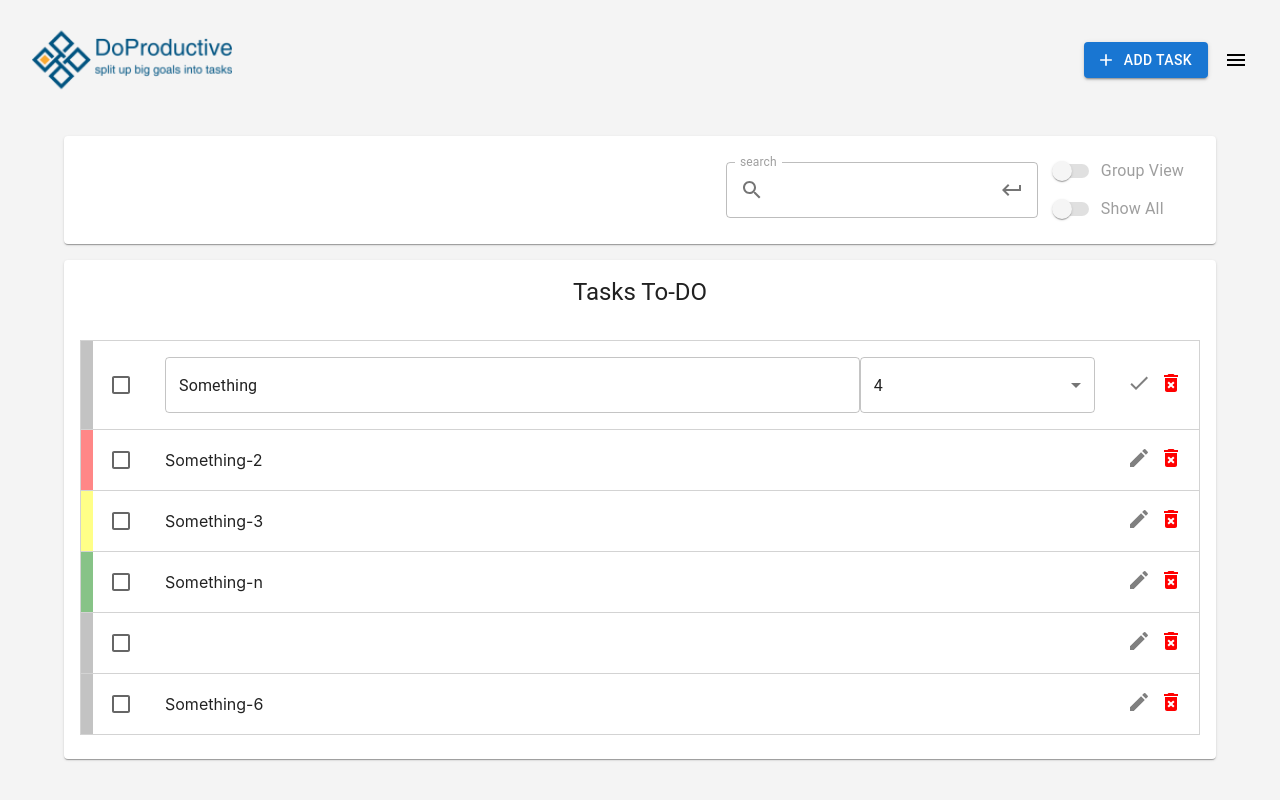
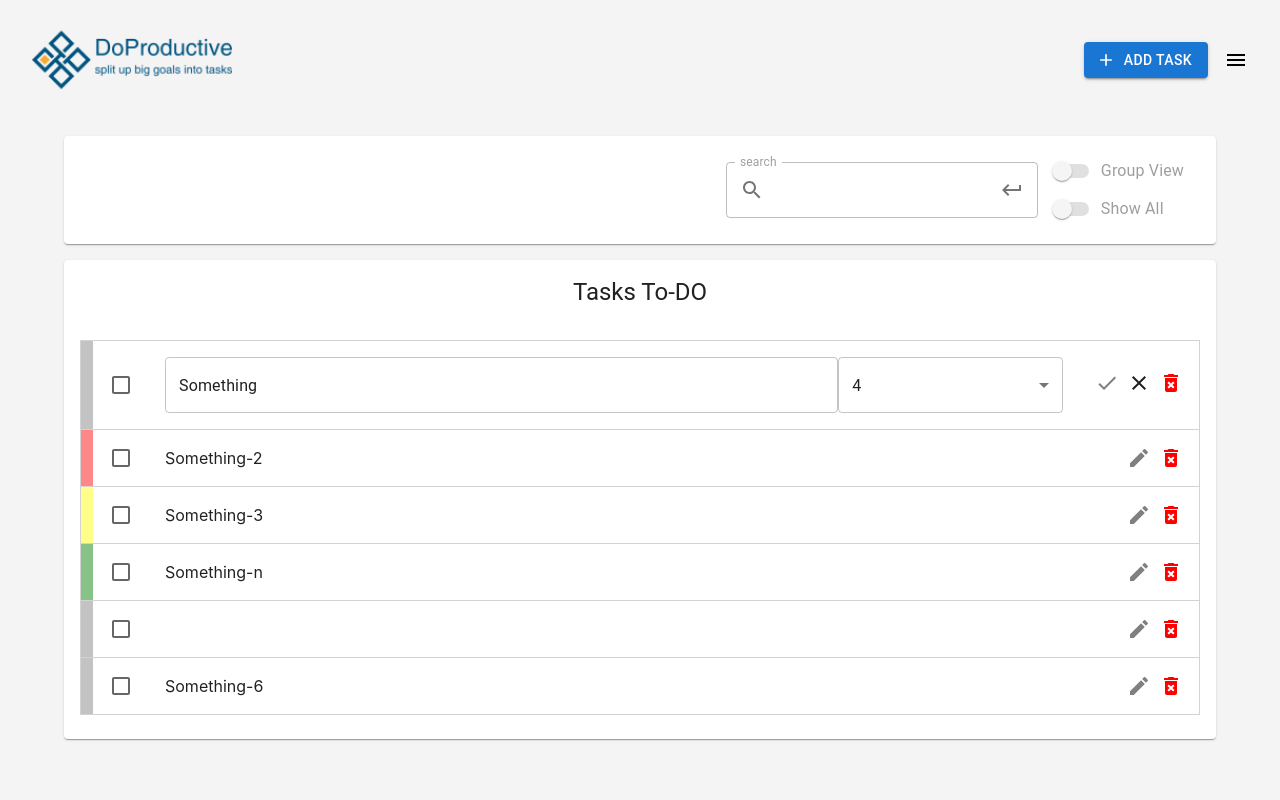
Before and after one commit to ArjunMamidi2698/do-productive, a React (Create React App) app: page / in a window 1280 px wide. Both pictures are taken after a click on the icon 1139 px from the left and 369 px from the top of the page. Built offline with nearby package versions, Linux system fonts and the light colour scheme.

Commit message:
small css changes, cancel edit action

```diff
--- a/src/components/tasks/TaskRow.css
+++ b/src/components/tasks/TaskRow.css
@@ -1,5 +1,8 @@
 .task-row {
 	display: flex;
+}
+.task-row:hover {
+	background: #0000ff08;
 }
 .task-row > *:not(:first-child) {
 	/* first-child is priority */
--- a/src/components/tasks/TaskRow.js
+++ b/src/components/tasks/TaskRow.js
@@ -26,6 +26,12 @@ const TaskRow = (props) => {
 			setPriorityLevel(newPriority);
 		}
 	};
+	const cancelEditTaskRow = () => {
+		setEditView(false);
+		// reset
+		setNewTitle(taskTitle);
+		setNewPriority(priorityLevel);
+	};
 	//// new items
 	const [newTitle, setNewTitle] = useState(taskTitle);
 	const [newPriority, setNewPriority] = useState(priorityLevel);
@@ -50,7 +56,11 @@ const TaskRow = (props) => {
 						onChange={(event) => setNewPriority(event.target.value)}
 					>
 						{prioritiesList.map((option) => (
-							<MenuItem key={option} value={option} className={"priority-" + option}>
+							<MenuItem
+								key={option}
+								value={option}
+								className={"priority-" + option}
+							>
 								{option}
 							</MenuItem>
 						))}
@@ -59,7 +69,11 @@ const TaskRow = (props) => {
 			) : (
 				<div className="task-row__title">{taskTitle}</div>
 			)}
-			<TaskRowActions onEditAction={editTaskRow} editView={editView} />
+			<TaskRowActions
+				onEditAction={editTaskRow}
+				onCancelEditAction={cancelEditTaskRow}
+				editView={editView}
+			/>
 		</Box>
 	);
 };
--- a/src/components/tasks/TaskRowActions.css
+++ b/src/components/tasks/TaskRowActions.css
@@ -1,8 +1,12 @@
+.task-row__actions {
+	display: flex;
+}
 .task-row__actions > * {
 	cursor: pointer;
 	font-size: 20px;
 }
-.task-row__actions > *:not(:last-child) {
+.task-row__actions > *:not(:last-child),
+.task-row__actions-edit-view > *:not(:last-child) {
 	margin-right: .5rem;
 }
 .task-row__actions .delete-action {
--- a/src/components/tasks/TaskRowActions.js
+++ b/src/components/tasks/TaskRowActions.js
@@ -1,4 +1,4 @@
-import { DeleteForever, Done, Edit } from "@mui/icons-material";
+import { Clear, DeleteForever, Done, Edit } from "@mui/icons-material";
 
 import "./TaskRowActions.css";
 
@@ -7,17 +7,23 @@ const TaskRowActions = (props) => {
 	const editTaskHandler = () => {
 		props.onEditAction();
 	};
+	const cancelEditTaskHandler = () => {
+		props.onCancelEditAction();
+	};
 	const deleteTaskHandler = () => {
 		console.log("in delete task handler");
 	};
 	return (
 		<div className="task-row__actions">
 			{props.editView ? (
-				<Done
-					className="edit-action"
-					titleAccess="Edit Task"
-					onClick={editTaskHandler}
-				/>
+				<div className="task-row__actions-edit-view">
+					<Done
+						className="edit-action"
+						titleAccess="Edit Task"
+						onClick={editTaskHandler}
+					/>
+					<Clear onClick={cancelEditTaskHandler}/>
+				</div>
 			) : (
 				<Edit
 					className="edit-action"
--- a/src/components/tasks/TaskRowPriority.css
+++ b/src/components/tasks/TaskRowPriority.css
@@ -10,15 +10,15 @@
 .task-row__priority.HIGH {
 	background: #ff000078;
 }
-.MuiMenuItem-root.priority-1 {
+.MuiMenuItem-root.priority-4 {
 	color: #808080;
 }
-.MuiMenuItem-root.priority-2 {
+.MuiMenuItem-root.priority-3 {
 	color: #008000;
 }
-.MuiMenuItem-root.priority-3 {
+.MuiMenuItem-root.priority-2 {
 	color: #ffff00;
 }
-.MuiMenuItem-root.priority-4 {
+.MuiMenuItem-root.priority-1 {
 	color: #ff0000;
 }
```
